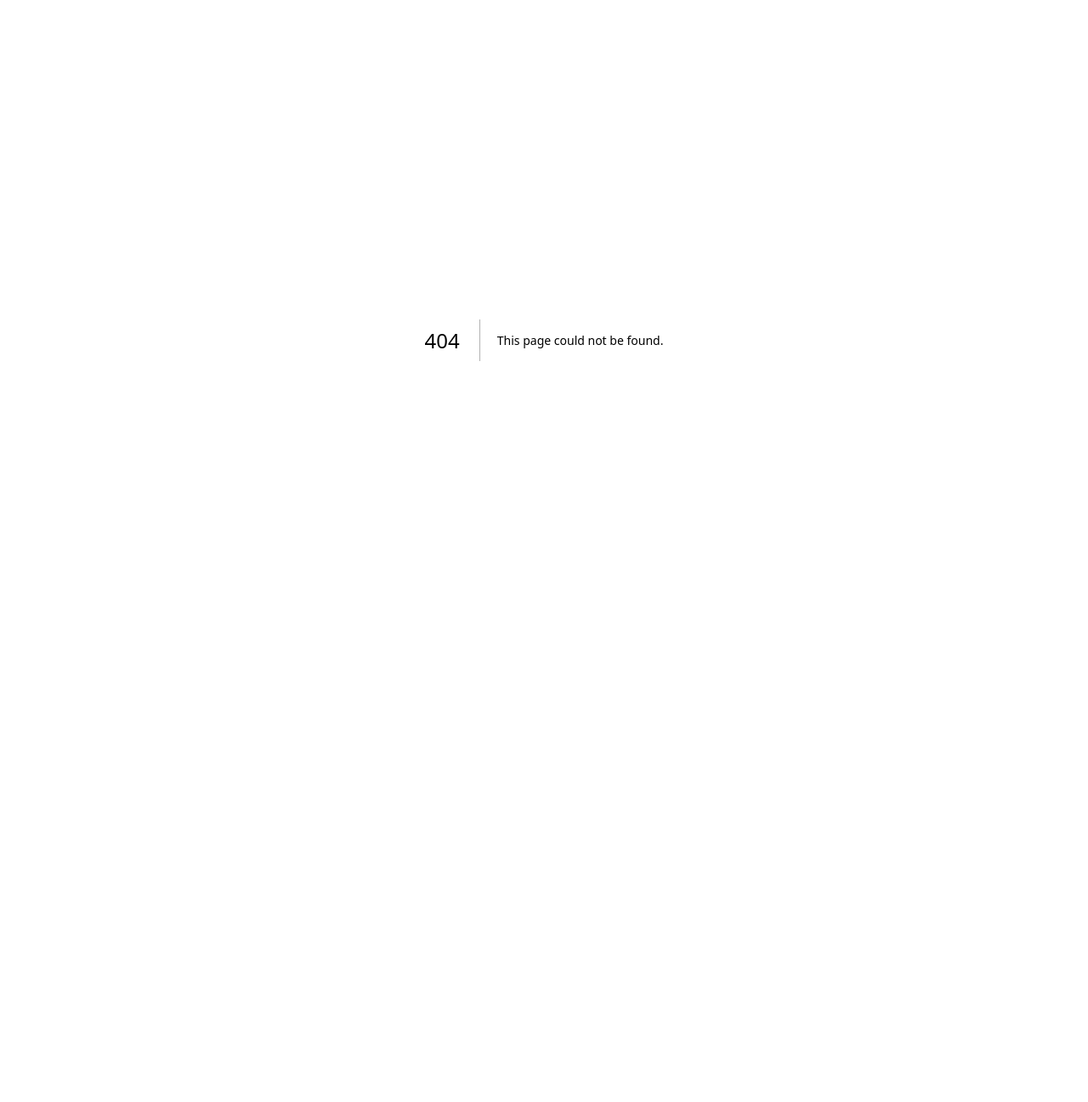
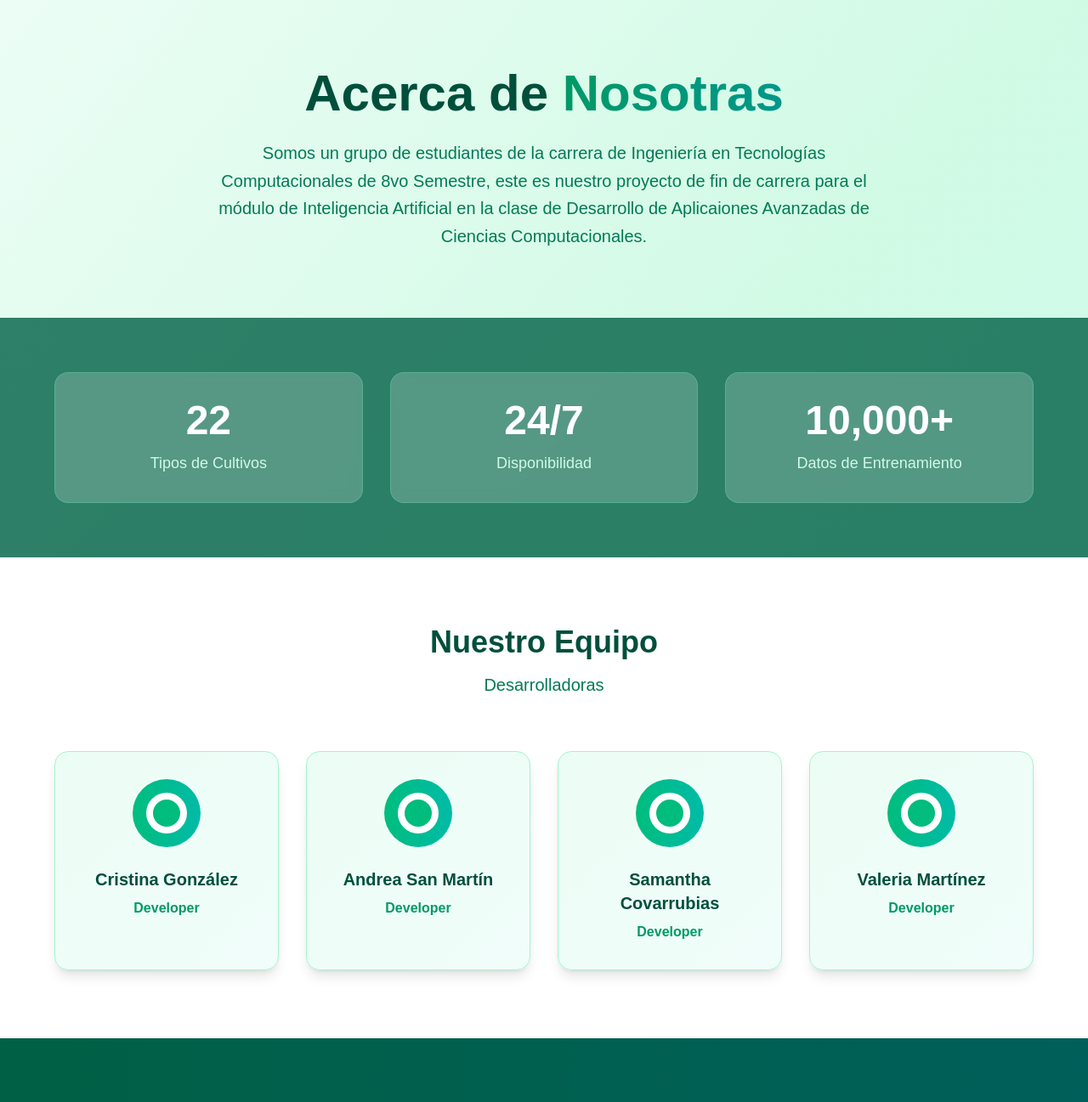
Before and after one commit to SamCF21/assessment, a Next.js app in the folder FrontEnd/: page /about in a window 1280 px wide. Before the commit this address had no page. Shown: the top 1297 px of the page at 85% size. Before the commit the page ends 800 px from the top, so only its background shows below. Built offline with nearby package versions, Linux system fonts and the light colour scheme.

Commit message:
About section added.

```diff
--- /dev/null
+++ b/FrontEnd/app/about/page.tsx
@@ -0,0 +1,133 @@
+import React from 'react';
+
+interface TeamMember {
+  name: string;
+  role: string;
+}
+
+interface Stat {
+  number: string;
+  label: string;
+}
+
+export default function AboutUsPage() {
+  const teamMembers: TeamMember[] = [
+    {
+      name: "Cristina González",
+      role: "Developer"
+    },
+    {
+      name: "Andrea San Martín",
+      role: "Developer"
+    },
+    {
+      name: "Samantha Covarrubias",
+      role: "Developer"
+    },
+    {
+      name: "Valeria Martínez",
+      role: "Developer"
+    }
+  ];
+
+  const stats: Stat[] = [
+    { number: "22", label: "Tipos de Cultivos" },
+    { number: "24/7", label: "Disponibilidad" },
+    { number: "10,000+", label: "Datos de Entrenamiento" }
+  ];
+
+  const technologies: string[] = [
+    'Next.js', 'TypeScript', 'Tailwind', 'Docker', 'Node.js', 'MySQL', 'Python'
+  ];
+
+  return (
+    <div className="min-h-screen bg-gradient-to-br from-emerald-50 via-emerald-100 to-teal-100">
+      {/* Hero Section */}
+      <section className="relative py-20 px-4 sm:px-6 lg:px-8">
+        <div className="max-w-6xl mx-auto text-center">
+          <h1 className="text-4xl md:text-6xl font-bold text-emerald-900 mb-6">
+            Acerca de{' '}
+            <span className="bg-gradient-to-r from-emerald-600 to-teal-600 bg-clip-text text-transparent">
+              Nosotras
+            </span>
+          </h1>
+          <p className="text-xl text-emerald-700 max-w-3xl mx-auto leading-relaxed">
+            Somos un grupo de estudiantes de la carrera de Ingeniería en Tecnologías Computacionales de 8vo Semestre, este es nuestro proyecto de fin de carrera para el módulo de Inteligencia Artificial en la clase de Desarrollo de Aplicaiones Avanzadas de Ciencias Computacionales.
+          </p>
+        </div>
+      </section>
+
+      {/* Stats Section */}
+      <section className="py-16 px-4 sm:px-6 lg:px-8 bg-emerald-800/80">
+        <div className="max-w-6xl mx-auto">
+          <div className="grid grid-cols-1 md:grid-cols-3 gap-8">
+            {stats.map((stat, index) => (
+              <div key={index} className="text-center bg-white/20 backdrop-blur-sm rounded-2xl p-8 border border-emerald-300/30">
+                <div className="text-4xl md:text-5xl font-bold text-white mb-3">
+                  {stat.number}
+                </div>
+                <div className="text-emerald-100 font-medium text-lg">
+                  {stat.label}
+                </div>
+              </div>
+            ))}
+          </div>
+        </div>
+      </section>
+
+      {/* Team Section */}
+      <section className="py-20 px-4 sm:px-6 lg:px-8 bg-white">
+        <div className="max-w-6xl mx-auto">
+          <div className="text-center mb-16">
+            <h2 className="text-3xl md:text-4xl font-bold text-emerald-900 mb-4">
+              Nuestro Equipo
+            </h2>
+            <p className="text-xl text-emerald-700 max-w-2xl mx-auto">
+              Desarrolladoras
+            </p>
+          </div>
+
+          <div className="grid md:grid-cols-2 lg:grid-cols-4 gap-8">
+            {teamMembers.map((member, index) => (
+              <div key={index} className="bg-gradient-to-br from-emerald-50 to-teal-50 rounded-2xl p-8 text-center hover:transform hover:scale-105 transition-all duration-300 border border-emerald-200 shadow-lg hover:shadow-xl">
+                <div className="w-20 h-20 bg-gradient-to-r from-emerald-500 to-teal-500 rounded-full mx-auto mb-6 flex items-center justify-center">
+                  <div className="w-12 h-12 bg-white rounded-full flex items-center justify-center">
+                    <div className="w-8 h-8 bg-emerald-500 rounded-full"></div>
+                  </div>
+                </div>
+                <h3 className="text-xl font-bold text-emerald-900 mb-2">
+                  {member.name}
+                </h3>
+                <p className="text-emerald-600 font-semibold">
+                  {member.role}
+                </p>
+              </div>
+            ))}
+          </div>
+        </div>
+      </section>
+
+      {/* Technology Section */}
+      <section className="py-20 px-4 sm:px-6 lg:px-8 bg-gradient-to-r from-emerald-800 to-teal-800">
+        <div className="max-w-6xl mx-auto">
+          <div className="text-center mb-12">
+            <h2 className="text-3xl md:text-4xl font-bold text-white mb-4">
+              Tecnologías Utilizadas
+            </h2>
+            <p className="text-emerald-100 text-lg">
+              Stack tecnológico
+            </p>
+          </div>
+
+          <div className="grid grid-cols-2 md:grid-cols-4 lg:grid-cols-7 gap-6">
+            {technologies.map((tech, index) => (
+              <div key={index} className="bg-white/10 backdrop-blur-sm rounded-xl p-4 text-center hover:bg-white/20 transition-all duration-300 border border-emerald-300/30">
+                <span className="text-emerald-100 font-semibold text-sm md:text-base">{tech}</span>
+              </div>
+            ))}
+          </div>
+        </div>
+      </section>
+    </div>
+  );
+}
```
